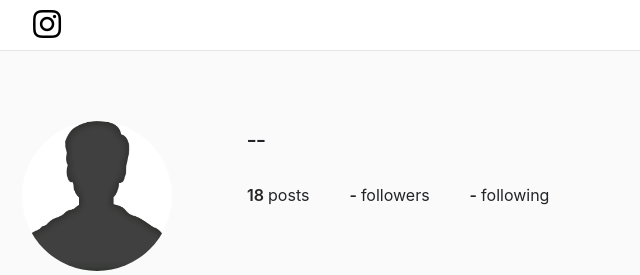
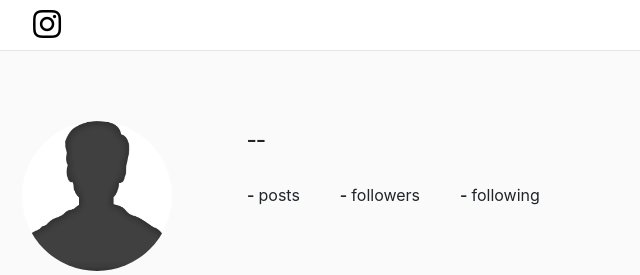
Before and after one commit to alirezacrr/miniGram, a website: page static/profile.html in a window 1280 px wide. Shown: the top 275 px of the page, 193-833 px from the left. Drawn offline with nearby package versions, Linux system fonts and the light colour scheme; no server answers.

Commit message:
little fix for run project

```diff
--- a/static/profile.html
+++ b/static/profile.html
@@ -50,7 +50,7 @@
                 </div>
                 <ul id="statistics">
                     <li id="li_post">
-                        <span class="num_li">18 </span>
+                        <span class="num_li">- </span>
                         posts
                     </li>
                     <li id="li_followers">
```
Also changed, not shown: 1 other file.
